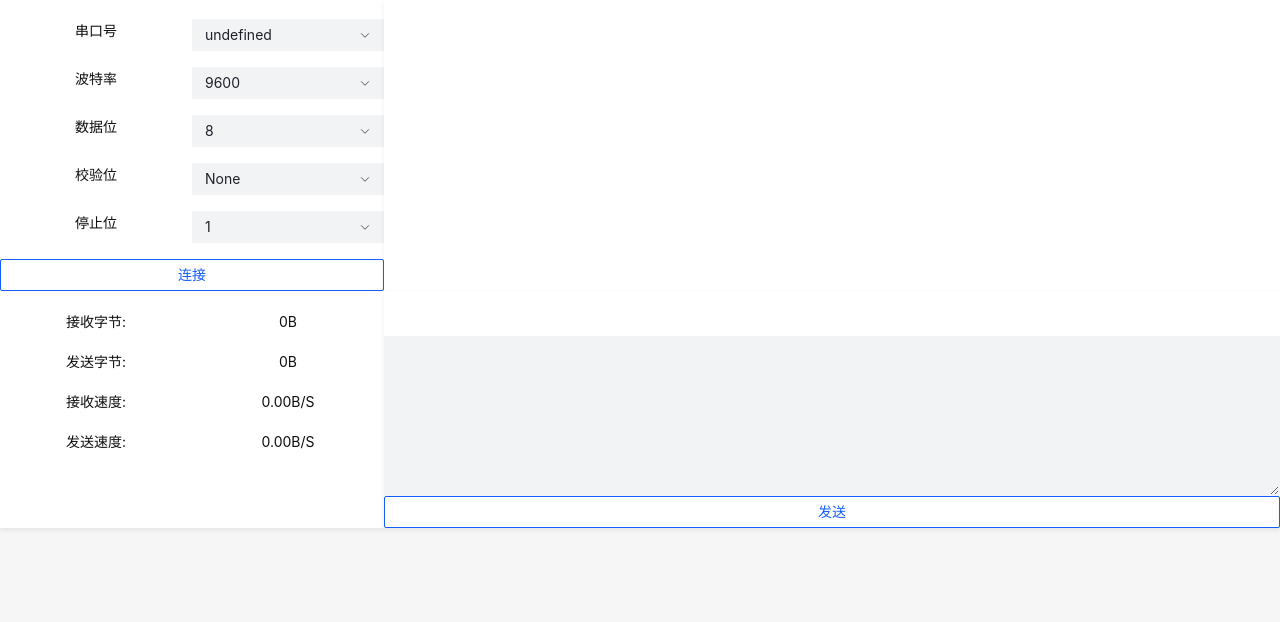
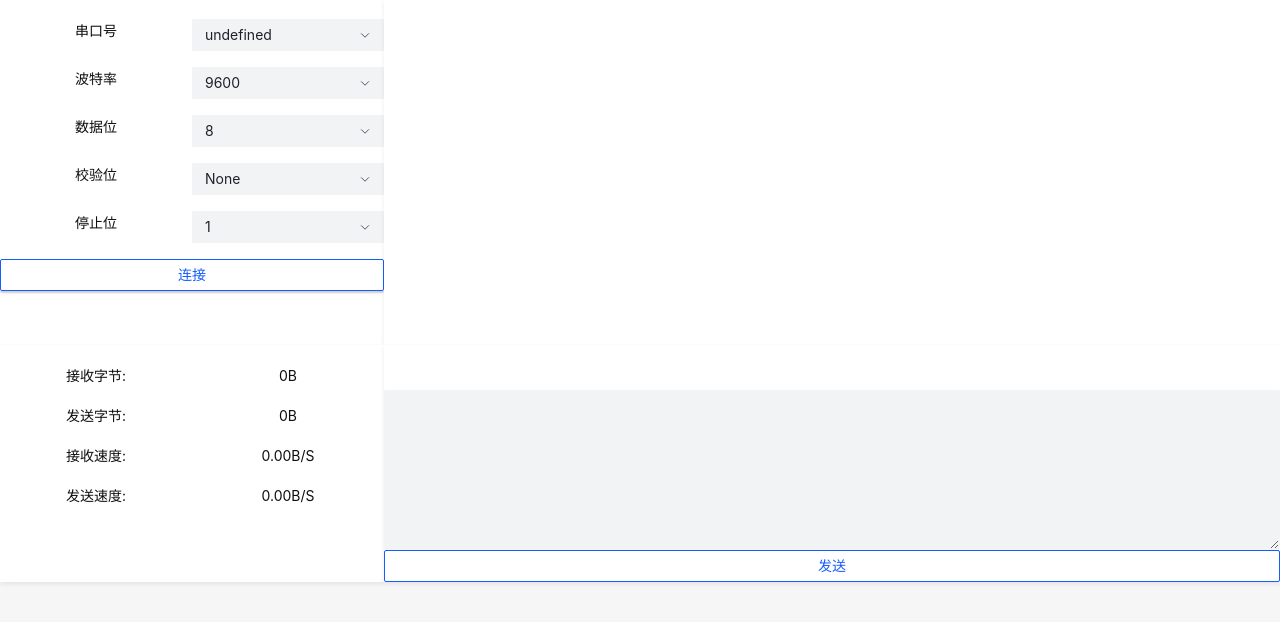
Before and after one commit to Sol3Coder/comtools, a Vue app: page / in a window 1280 px wide. Shown: the top 622 px of the page. Built offline with nearby package versions, Linux system fonts and the light colour scheme.

Commit message:
自动滚动完成

```diff
--- a/src/components/Serial.vue
+++ b/src/components/Serial.vue
@@ -6,16 +6,20 @@ import { onMounted, ref } from "vue";
 import { h } from "vue";
 import { Modal } from "@arco-design/web-vue";
 const inputText = ref(" ");
+const scrollbarRef = ref();
 
 const readData = ref("");
-async function listen_to_greet() {
+var nHeight = 0;
+async function listen_to_event() {
   await listen("readMsgEvent", (event: any) => {
     readData.value += event.payload + " ";
+    nHeight = nHeight + 20;
+    scrollbarRef.value.scrollTop(nHeight);
   });
 }
 
 onMounted(() => {
-  listen_to_greet();
+  listen_to_event();
 });
 const ModalContent = {
   setup() {
@@ -76,7 +80,6 @@ function serialSwitch() {
 }
 
 function sendMsg() {
-  console.log(inputText.value);
   invoke("send", { msg: inputText.value });
 }
 </script>
@@ -143,8 +146,13 @@ function sendMsg() {
         </div>
       </a-layout-sider>
       <a-layout-sider style="width: 70%">
-        <div class="scrollable-div">
-          <p v-text="readData"></p>
+        <div class="container" style="padding-top: 5%">
+          <a-scrollbar
+            ref="scrollbarRef"
+            style="height: 300px; overflow: auto; text-align: left"
+          >
+            <p v-text="readData"></p>
+          </a-scrollbar>
         </div>
       </a-layout-sider>
     </a-layout>
```
